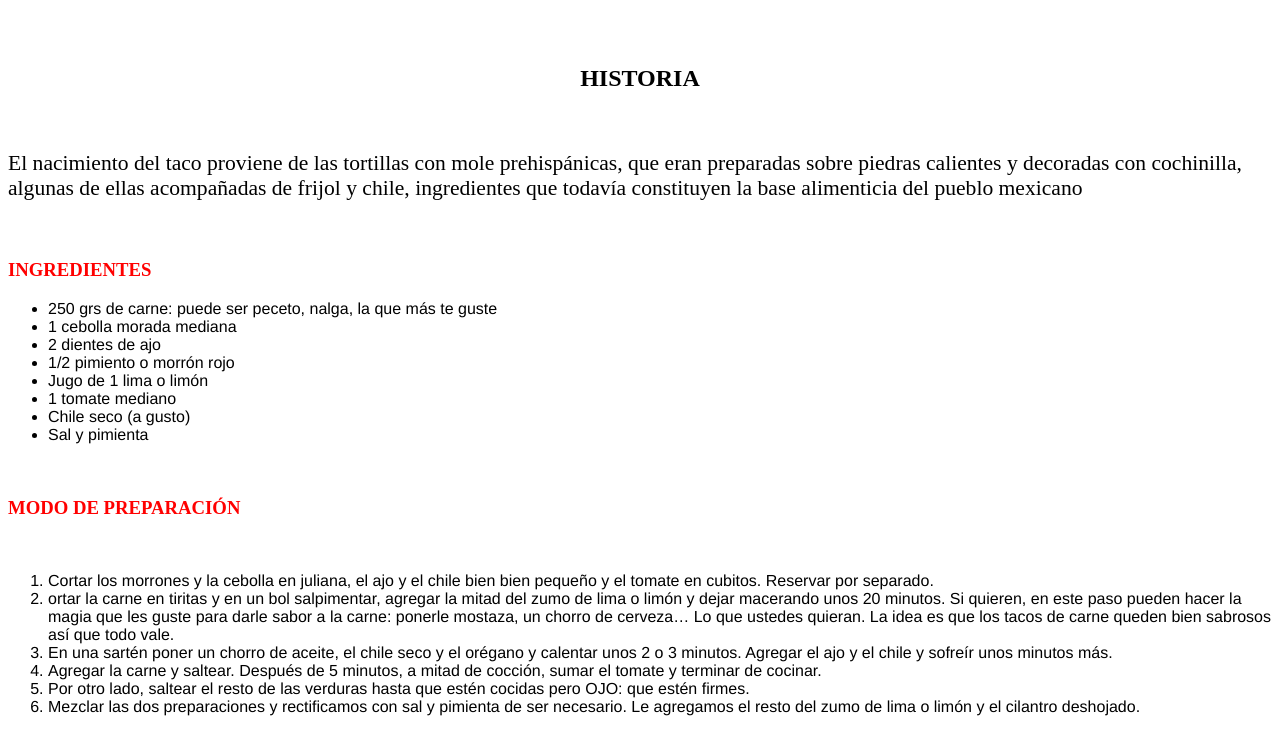
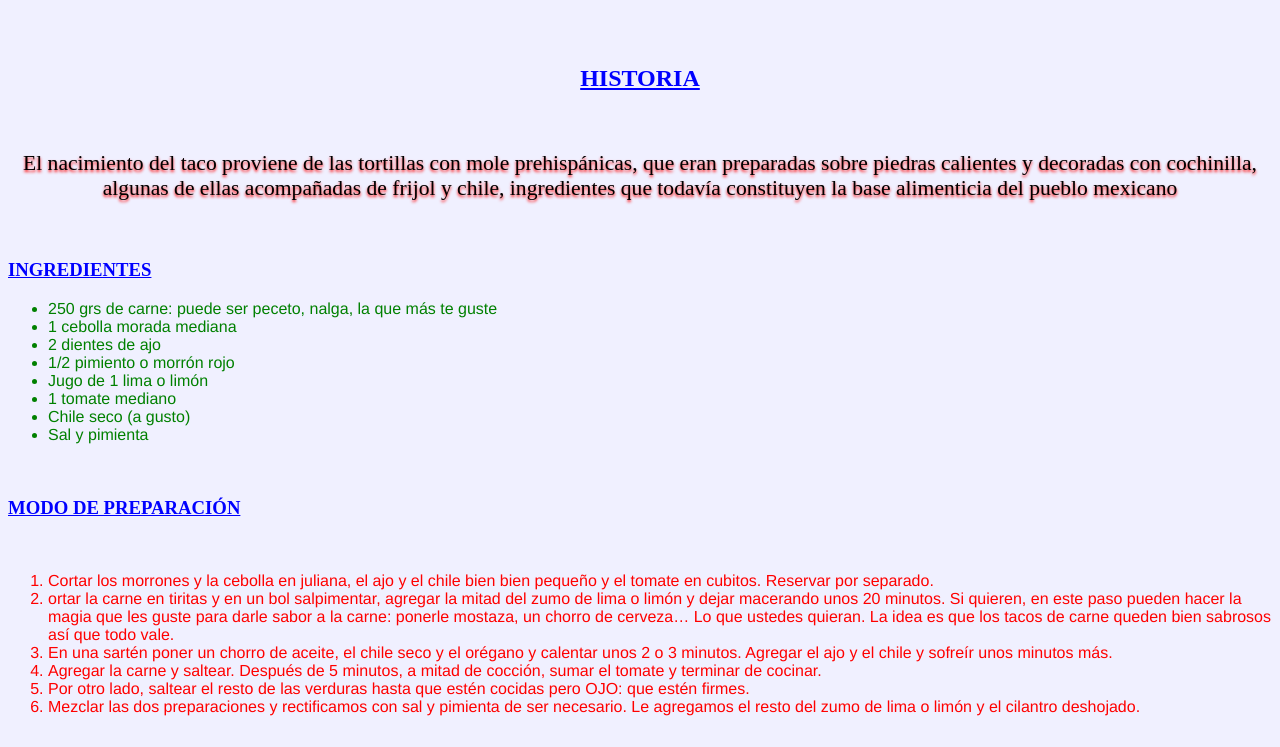
Before and after one commit to marcosmdm86/FrontEndPotrero, a plain HTML site: page index.html in a window 1280 px wide. Shown: the part 133-880 px from the top of the page. Drawn offline with Linux system fonts and the light colour scheme.

Commit message:
Add files via upload

```diff
--- /dev/null
+++ b/css/estilos.css
@@ -0,0 +1,9 @@
+body {background-color:rgb(240, 240, 260);}
+h1 {font-size:400%;;font-family:lucida console; color:green; text-align:center; text-shadow: 1px 1px 2px #000000}
+h2 {color: blue;font-family:serif;text-align:center; text-decoration-line:underline}
+h3 {color:blue; text-decoration-line:underline}
+.texto1 {font-family:futura;font-size:135%;text-align: center; text-shadow: 0 2px 3px #ff0000}
+ul {font-family:helvetica}
+.desordenadas {color: green}
+ol {font-family:helvetica}
+.ordenadas {color: red}
--- a/index.html
+++ b/index.html
@@ -3,39 +3,40 @@
   <head>
     <meta charset="utf-8">
     <title>TACOS MANITO!</title>
+    <link rel="stylesheet" href="./css/estilos.css">
   </head>
   <body>
-    <h1 style="font-size:400%; background-color:red; font-family:lucida console; color:green; text-align:center">Made in Mexico</h1>
+    <h1>Made in Mexico</h1>
     <br>
-    <h2 style="font-family:serif;text-align:center">HISTORIA</h2>
+    <h2>HISTORIA</h2>
     <br>
-    <p style="font-family:futura;font-size:135%">El nacimiento del taco proviene de las tortillas con mole prehispánicas,
+    <p class="texto1">El nacimiento del taco proviene de las tortillas con mole prehispánicas,
       que eran preparadas sobre piedras calientes y decoradas con cochinilla, algunas de ellas acompañadas de frijol y chile,
       ingredientes que todavía constituyen la base alimenticia del pueblo mexicano</p>
       <br>
-      <h3 style="color:red">INGREDIENTES</h3>
-      <ul style="font-family:helvetica">
-      <li> 250 grs de carne: puede ser peceto, nalga, la que más te guste </li>
-      <li> 1 cebolla morada mediana  </li>
-      <li> 2 dientes de ajo </li>
-      <li> 1/2 pimiento o morrón rojo </li>
-      <li> Jugo de 1 lima o limón </li>
-      <li> 1 tomate mediano </li>
-      <li> Chile seco (a gusto) </li>
-      <li> Sal y pimienta </li>
+      <h3>INGREDIENTES</h3>
+      <ul>
+      <li class="desordenadas"> 250 grs de carne: puede ser peceto, nalga, la que más te guste </li>
+      <li class="desordenadas"> 1 cebolla morada mediana  </li>
+      <li class="desordenadas"> 2 dientes de ajo </li>
+      <li class="desordenadas"> 1/2 pimiento o morrón rojo </li>
+      <li class="desordenadas"> Jugo de 1 lima o limón </li>
+      <li class="desordenadas"> 1 tomate mediano </li>
+      <li class="desordenadas"> Chile seco (a gusto) </li>
+      <li class="desordenadas"> Sal y pimienta </li>
     </ul>
     <br>
-    <h3 style="color:red">MODO DE PREPARACIÓN</h3>
+    <h3>MODO DE PREPARACIÓN</h3>
     <br>
-    <ol style="font-family:helvetica">
-    <li> Cortar los morrones y la cebolla en juliana, el ajo y el chile bien bien pequeño y el tomate en cubitos. Reservar por separado. </li>
-    <li> ortar la carne en tiritas y en un bol salpimentar, agregar la mitad del zumo de lima o limón y dejar macerando unos 20 minutos.
+    <ol>
+    <li class="ordenadas"> Cortar los morrones y la cebolla en juliana, el ajo y el chile bien bien pequeño y el tomate en cubitos. Reservar por separado. </li>
+    <li class="ordenadas"> ortar la carne en tiritas y en un bol salpimentar, agregar la mitad del zumo de lima o limón y dejar macerando unos 20 minutos.
     Si quieren, en este paso pueden hacer la magia que les guste para darle sabor a la carne: ponerle mostaza, un chorro de cerveza…
     Lo que ustedes quieran. La idea es que los tacos de carne queden bien sabrosos así que todo vale.  </li>
-    <li> En una sartén poner un chorro de aceite, el chile seco y el orégano y calentar unos 2 o 3 minutos. Agregar el ajo y el chile y sofreír unos minutos más. </li>
-    <li> Agregar la carne y saltear. Después de 5 minutos, a mitad de cocción, sumar el tomate y terminar de cocinar. </li>
-    <li> Por otro lado, saltear el resto de las verduras hasta que estén cocidas pero OJO: que estén firmes. </li>
-    <li> Mezclar las dos preparaciones y rectificamos con sal y pimienta de ser necesario. Le agregamos el resto del zumo de lima o limón y el cilantro deshojado. </li>
+    <li class="ordenadas"> En una sartén poner un chorro de aceite, el chile seco y el orégano y calentar unos 2 o 3 minutos. Agregar el ajo y el chile y sofreír unos minutos más. </li>
+    <li class="ordenadas"> Agregar la carne y saltear. Después de 5 minutos, a mitad de cocción, sumar el tomate y terminar de cocinar. </li>
+    <li class="ordenadas"> Por otro lado, saltear el resto de las verduras hasta que estén cocidas pero OJO: que estén firmes. </li>
+    <li class="ordenadas"> Mezclar las dos preparaciones y rectificamos con sal y pimienta de ser necesario. Le agregamos el resto del zumo de lima o limón y el cilantro deshojado. </li>
        </ol>
     <br>
     <img src="imagenes/tacos1.jpg" alt="Foto de Tacos">
```
